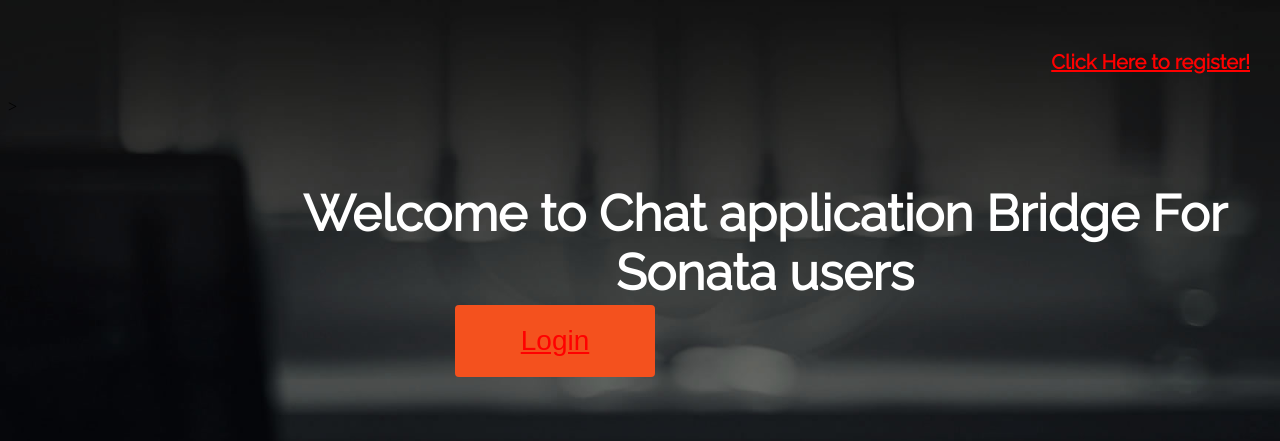
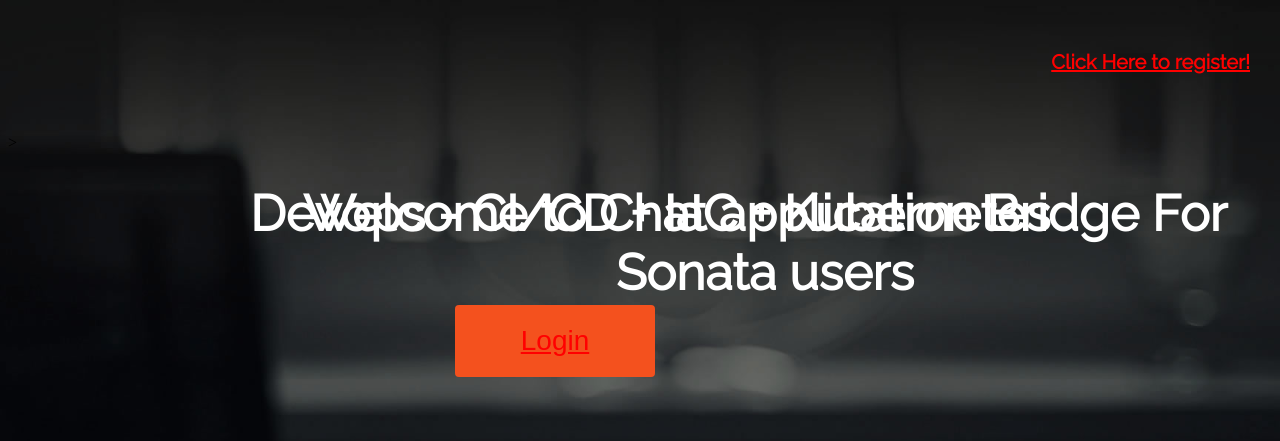
Before and after one commit to ARPIT226/chatapp-deployment-prod, a Django app: page / in a window 1280 px wide. Shown: the top 441 px of the page. Run offline with Django 3.2, Linux system fonts and the light colour scheme.

Commit message:
Update index.html

```diff
--- a/fundoo/fundooapp/templates/index.html
+++ b/fundoo/fundooapp/templates/index.html
@@ -8,6 +8,7 @@
 {% block content %}
 <center>
     <h1> Welcome to Chat application Bridge For Sonata users </h1><br><br>
+    <h1> Devops - CI/CD + IaC + Kubernetes </h1><br><br>
     <button class="button" style="vertical-align:middle"><span><a href="{% url 'sign_in' %}">Login</a></span></button><br>
     <h3><a href="{% url 'signup' %}">Click Here to register!</a></h3><br><br>
     </center>
```
